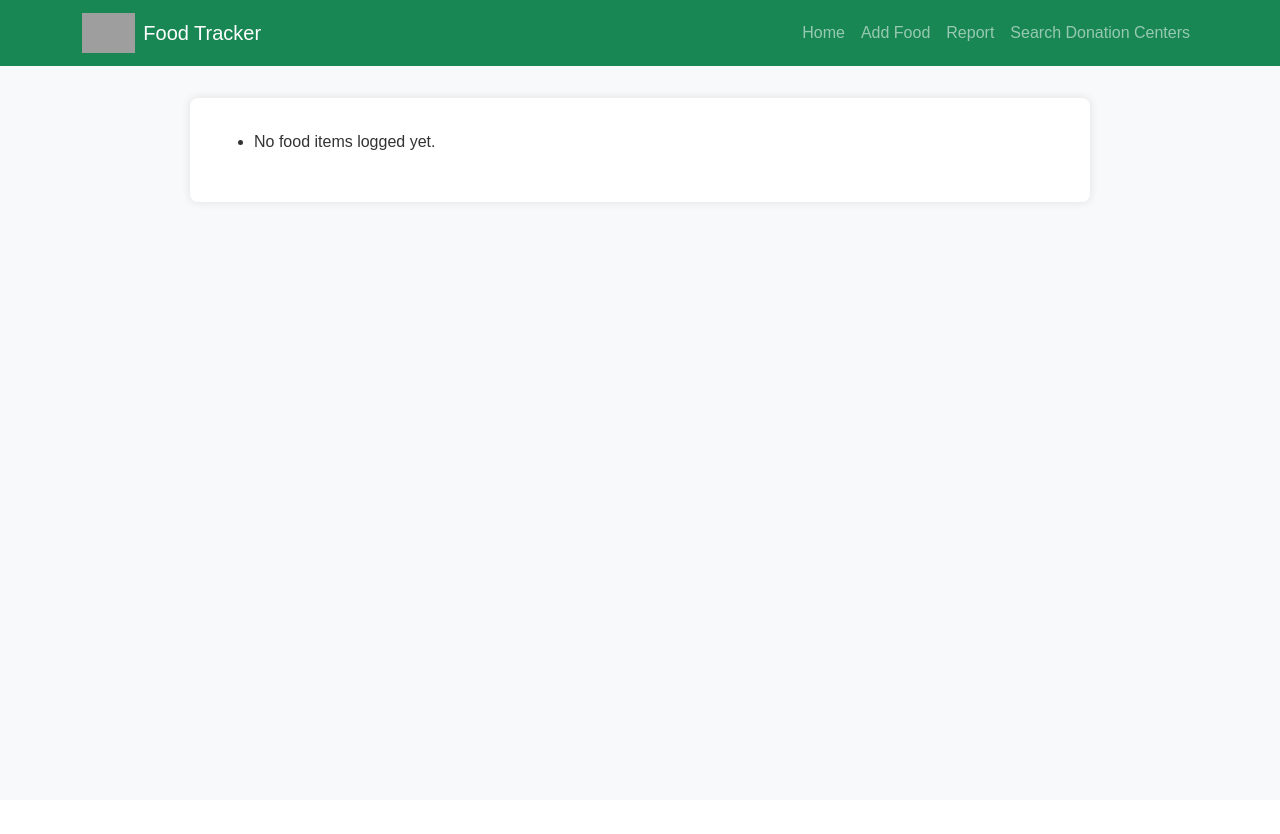
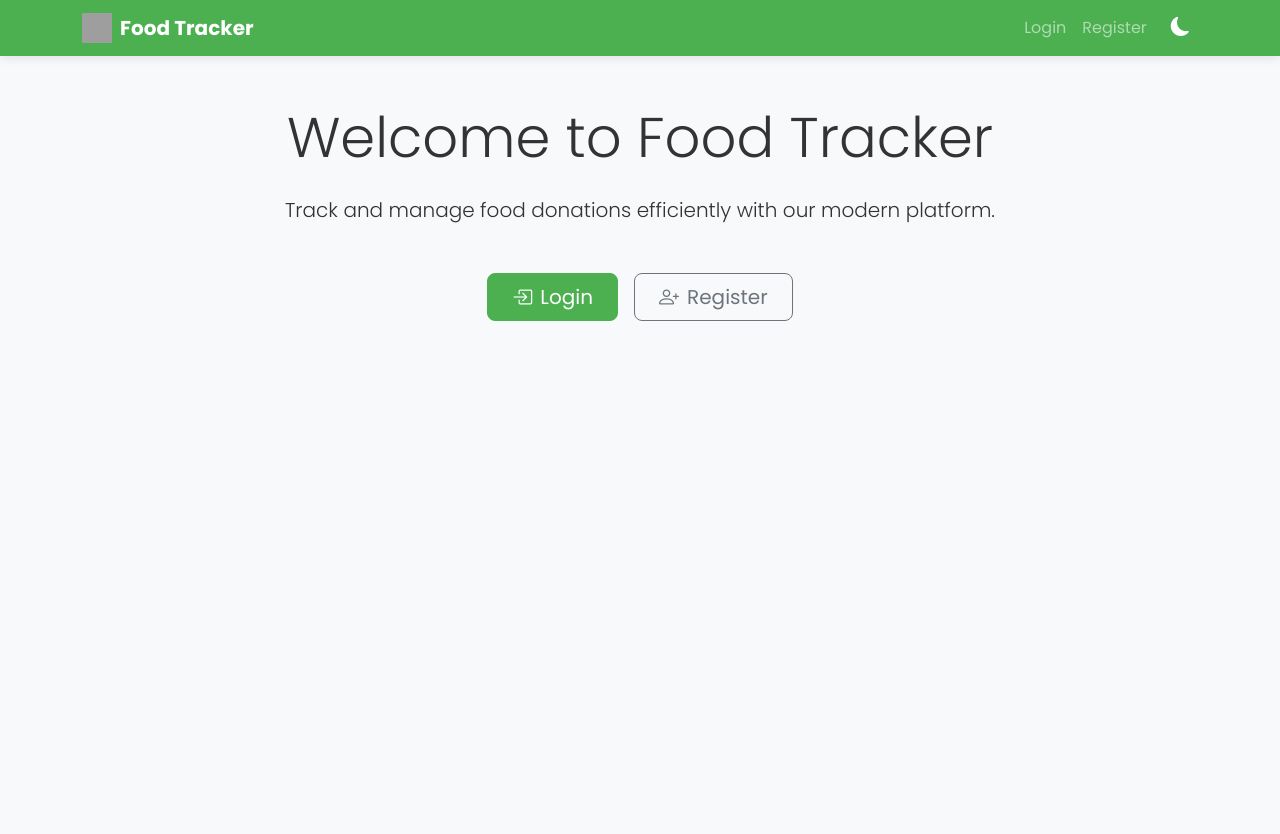
Before and after one commit to rvgonzales0426/FOOD_TRACKER, a Django app: page / in a window 1280 px wide. Before the commit the page ends 205 px from the top, so only its background shows below. Run offline with Django 5.2, Linux system fonts and the light colour scheme; data that the repository does not hold is empty; grey boxes are pictures that could not be loaded.

Commit message:
Initial commit of food_tracker project

```diff
--- /dev/null
+++ b/desktop.ini
@@ -0,0 +1,4 @@
+[ViewState]
+Mode=
+Vid=
+FolderType=Generic
--- /dev/null
+++ b/track/static/track/css/style.css
@@ -0,0 +1,108 @@
+/* Check if this file exists and contains the new styles */
+:root {
+  --primary: #4CAF50;
+  --primary-dark: #388E3C;
+  --accent: #FF5722;
+  --text: #333333;
+  --text-light: #757575;
+  --background: #f8f9fa;
+  --card-bg: #ffffff;
+  --border: #e0e0e0;
+  --shadow: rgba(0, 0, 0, 0.1);
+  --font-main: 'Poppins', sans-serif;
+}
+
+[data-bs-theme="dark"] {
+  --primary: #66BB6A;
+  --primary-dark: #43A047;
+  --accent: #FF7043;
+  --text: #f0f0f0;
+  --text-light: #b0b0b0;
+  --background: #121212;
+  --card-bg: #1e1e1e;
+  --border: #333333;
+  --shadow: rgba(0, 0, 0, 0.3);
+}
+
+body {
+  font-family: var(--font-main);
+  background: var(--background);
+  margin: 0;
+  padding: 0;
+  color: var(--text);
+  transition: all 0.3s ease;
+}
+
+header {
+  background-color: var(--primary);
+  box-shadow: 0 2px 10px var(--shadow);
+}
+
+.navbar-dark {
+  background-color: var(--primary);
+}
+
+.navbar-brand img {
+  width: 30px;
+  height: 30px;
+}
+
+main {
+  min-height: calc(100vh - 70px);
+}
+
+.card {
+  border-radius: 0.5rem;
+  border: 1px solid var(--border);
+  background-color: var(--card-bg);
+  transition: all 0.3s ease;
+}
+
+.btn-primary {
+  background-color: var(--primary);
+  border-color: var(--primary);
+}
+
+.btn-primary:hover {
+  background-color: var(--primary-dark);
+  border-color: var(--primary-dark);
+}
+
+.theme-toggle {
+  color: white;
+  background: transparent;
+  border: none;
+  font-size: 1.2rem;
+}
+
+.theme-toggle:hover {
+  color: rgba(255, 255, 255, 0.8);
+}
+
+/* Form styling */
+.form-control {
+  border: 1px solid var(--border);
+  border-radius: 0.375rem;
+  padding: 0.5rem 0.75rem;
+  background-color: var(--card-bg);
+  color: var(--text);
+}
+
+.form-control:focus {
+  border-color: var(--primary);
+  box-shadow: 0 0 0 0.25rem rgba(76, 175, 80, 0.25);
+}
+
+/* Table styling */
+.table {
+  color: var(--text);
+}
+
+[data-bs-theme="dark"] .table {
+  color: var(--text);
+}
+
+[data-bs-theme="dark"] .table-light {
+  background-color: #2d2d2d;
+  color: var(--text);
+}
--- a/track/templates/track/base.html
+++ b/track/templates/track/base.html
@@ -1,52 +1,25 @@
+{% load static %}
 <!DOCTYPE html>
-<html lang="en">
+<html lang="en" data-bs-theme="light">
   <head>
     <meta charset="UTF-8" />
     <meta name="viewport" content="width=device-width, initial-scale=1" />
     <title>{% block title %}Food Tracker{% endblock %}</title>
+    <!-- Google Fonts -->
+    <link href="https://fonts.googleapis.com/css2?family=Poppins:wght@300;400;500;600;700&display=swap" rel="stylesheet">
     <!-- Bootstrap 5 CSS CDN -->
-    <link
-      href="https://cdn.jsdelivr.net/npm/bootstrap@5.3.0/dist/css/bootstrap.min.css"
-      rel="stylesheet"
-    />
-    <style>
-      body {
-        font-family: Arial, sans-serif;
-        background: #f8f9fa; /* light background */
-        margin: 0;
-        padding: 0;
-        color: #333;
-      }
-      header {
-        background-color: #198754; /* Bootstrap green */
-      }
-      main {
-        padding: 2rem;
-        max-width: 900px;
-        margin: 2rem auto;
-        background: white;
-        border-radius: 0.5rem;
-        box-shadow: 0 0 10px rgba(0, 0, 0, 0.1);
-      }
-      .navbar-brand img {
-        height: 40px;
-        width: auto;
-      }
-    </style>
+    <link href="https://cdn.jsdelivr.net/npm/bootstrap@5.3.0/dist/css/bootstrap.min.css" rel="stylesheet" />
+    <!-- Bootstrap Icons -->
+    <link rel="stylesheet" href="https://cdn.jsdelivr.net/npm/bootstrap-icons@1.11.0/font/bootstrap-icons.css">
+    <link rel="stylesheet" href="{% static 'track/css/style.css' %}" />
   </head>
   <body>
     <header>
       <nav class="navbar navbar-expand-lg navbar-dark">
         <div class="container">
-          <a
-            class="navbar-brand d-flex align-items-center"
-            href="{% url 'home' %}"
-          >
-            <img
-              src="https://cdn-icons-png.flaticon.com/512/1046/1046857.png"
-              alt="Food Tracker Logo"
-            />
-            <span class="ms-2">Food Tracker</span>
+          <a class="navbar-brand d-flex align-items-center" href="{% if user.is_authenticated %}{% url 'home' %}{% else %}{% url 'landing' %}{% endif %}">
+            <img src="https://cdn-icons-png.flaticon.com/512/1046/1046857.png" alt="Food Tracker Logo" width="30" height="30" />
+            <span class="ms-2 fw-bold">Food Tracker</span>
           </a>
           <button
             class="navbar-toggler"
@@ -61,6 +34,7 @@
           </button>
           <div class="collapse navbar-collapse" id="navbarNav">
             <ul class="navbar-nav ms-auto">
+              {% if user.is_authenticated %}
                 <li class="nav-item">
                   <a class="nav-link" href="{% url 'home' %}">Home</a>
                 </li>
@@ -71,11 +45,25 @@
                   <a class="nav-link" href="{% url 'report' %}">Report</a>
                 </li>
                 <li class="nav-item">
-                <a class="nav-link" href="{% url 'search_donation_centers' %}"
-                  >Search Donation Centers</a
-                >
+                  <a class="nav-link" href="{% url 'search_donation_centers' %}">Search Donation Centers</a>
                 </li>
+                <li class="nav-item">
+                  <a class="nav-link" href="{% url 'logout' %}">Logout</a>
+                </li>
+              {% else %}
+                <li class="nav-item">
+                  <a class="nav-link" href="{% url 'login' %}">Login</a>
+                </li>
+                <li class="nav-item">
+                  <a class="nav-link" href="{% url 'register' %}">Register</a>
+                </li>
+              {% endif %}
             </ul>
+          </div>
+          <div class="d-flex align-items-center">
+            <button class="btn btn-sm ms-2 theme-toggle" id="theme-toggle">
+              <i class="bi bi-moon-fill"></i>
+            </button>
           </div>
         </div>
       </nav>
@@ -84,5 +72,32 @@
 
     <!-- Bootstrap 5 JS Bundle CDN -->
     <script src="https://cdn.jsdelivr.net/npm/bootstrap@5.3.0/dist/js/bootstrap.bundle.min.js"></script>
+    <script>
+      // Dark mode toggle functionality
+      document.addEventListener('DOMContentLoaded', function() {
+        const themeToggle = document.getElementById('theme-toggle');
+        const htmlElement = document.documentElement;
+        const icon = themeToggle.querySelector('i');
+
+        themeToggle.addEventListener('click', function() {
+          if (htmlElement.getAttribute('data-bs-theme') === 'light') {
+            htmlElement.setAttribute('data-bs-theme', 'dark');
+            icon.classList.replace('bi-moon-fill', 'bi-sun-fill');
+            localStorage.setItem('theme', 'dark');
+          } else {
+            htmlElement.setAttribute('data-bs-theme', 'light');
+            icon.classList.replace('bi-sun-fill', 'bi-moon-fill');
+            localStorage.setItem('theme', 'light');
+          }
+        });
+
+        // Check for saved theme preference
+        const savedTheme = localStorage.getItem('theme');
+        if (savedTheme === 'dark') {
+          htmlElement.setAttribute('data-bs-theme', 'dark');
+          icon.classList.replace('bi-moon-fill', 'bi-sun-fill');
+        }
+      });
+    </script>
   </body>
 </html>
--- a/track/templates/track/home.html
+++ b/track/templates/track/home.html
@@ -1,10 +1,118 @@
-{% extends "track/base.html" %} {% block title %}Home - Food Tracker{%endblock%}
+{% extends "track/base.html" %}
+{% block title %}Home - Food Tracker{% endblock %}
 {% block content %}
-<ul>
-  {% for item in items %}
-  <li>{{ item.name }} - {{ item.quantity }} - {{ item.category }}</li>
-  {% empty %}
-  <li class="empty-message">No food items logged yet.</li>
-  {% endfor %}
-</ul>
+<div class="container">
+  <!-- Dashboard Summary -->
+  <div class="row mb-4">
+    <div class="col-md-4">
+      <div class="card border-0 shadow-sm mb-3">
+        <div class="card-body text-center">
+          <i class="bi bi-box-seam fs-1 text-primary mb-2"></i>
+          <h5 class="card-title">Total Items</h5>
+          <p class="card-text fs-2 fw-bold">{{ items.count }}</p>
+        </div>
+      </div>
+    </div>
+    <div class="col-md-4">
+      <div class="card border-0 shadow-sm mb-3">
+        <div class="card-body text-center">
+          <i class="bi bi-recycle fs-1 text-success mb-2"></i>
+          <h5 class="card-title">Surplus Food</h5>
+          <p class="card-text fs-2 fw-bold">{{ surplus_percentage|floatformat:1 }}%</p>
+        </div>
+      </div>
+    </div>
+    <div class="col-md-4">
+      <div class="card border-0 shadow-sm mb-3">
+        <div class="card-body text-center">
+          <i class="bi bi-graph-up fs-1 text-info mb-2"></i>
+          <h5 class="card-title">Total Quantity</h5>
+          <p class="card-text fs-2 fw-bold">{{ surplus_quantity|add:non_surplus_quantity }}</p>
+        </div>
+      </div>
+    </div>
+  </div>
+
+  <!-- Food Items List -->
+  <div class="card border-0 shadow-sm">
+    <div class="card-header bg-transparent d-flex justify-content-between align-items-center">
+      <h5 class="mb-0">Food Items</h5>
+      <a href="{% url 'add_food' %}" class="btn btn-sm btn-primary">
+        <i class="bi bi-plus-lg"></i> Add Item
+      </a>
+    </div>
+    <div class="card-body p-0">
+      <div class="table-responsive">
+        <table class="table table-hover mb-0">
+          <thead class="table-light">
+            <tr>
+              <th>Name</th>
+              <th>Quantity</th>
+              <th>Category</th>
+              <th>Status</th>
+              <th>Actions</th>
+            </tr>
+          </thead>
+          <tbody>
+            {% for item in items %}
+            <tr>
+              <td>{{ item.name }}</td>
+              <td>{{ item.quantity }} {{ item.quantity_unit }}</td>
+              <td><span class="badge bg-secondary">{{ item.category }}</span></td>
+              <td>
+                {% if item.is_surplus %}
+                <span class="badge bg-warning">Surplus</span>
+                {% else %}
+                <span class="badge bg-success">Regular</span>
+                {% endif %}
+              </td>
+              <td>
+                <a href="{% url 'pickup_confirm' item.id %}" class="btn btn-sm btn-outline-primary">
+                  <i class="bi bi-box-arrow-right"></i> Pick up
+                </a>
+              </td>
+            </tr>
+            {% empty %}
+            <tr>
+              <td colspan="5" class="text-center py-4">
+                <i class="bi bi-inbox fs-1 text-muted"></i>
+                <p class="mt-2">No food items logged yet.</p>
+                <a href="{% url 'add_food' %}" class="btn btn-primary">Add Your First Item</a>
+              </td>
+            </tr>
+            {% endfor %}
+          </tbody>
+        </table>
+      </div>
+    </div>
+  </div>
+</div>
+
+<script>
+  // Dark mode toggle functionality
+  document.addEventListener('DOMContentLoaded', function() {
+    const themeToggle = document.getElementById('theme-toggle');
+    const htmlElement = document.documentElement;
+    const icon = themeToggle.querySelector('i');
+
+    themeToggle.addEventListener('click', function() {
+      if (htmlElement.getAttribute('data-bs-theme') === 'light') {
+        htmlElement.setAttribute('data-bs-theme', 'dark');
+        icon.classList.replace('bi-moon-fill', 'bi-sun-fill');
+        localStorage.setItem('theme', 'dark');
+      } else {
+        htmlElement.setAttribute('data-bs-theme', 'light');
+        icon.classList.replace('bi-sun-fill', 'bi-moon-fill');
+        localStorage.setItem('theme', 'light');
+      }
+    });
+
+    // Check for saved theme preference
+    const savedTheme = localStorage.getItem('theme');
+    if (savedTheme === 'dark') {
+      htmlElement.setAttribute('data-bs-theme', 'dark');
+      icon.classList.replace('bi-moon-fill', 'bi-sun-fill');
+    }
+  });
+</script>
 {% endblock %}
--- /dev/null
+++ b/track/templates/track/landing.html
@@ -0,0 +1,22 @@
+{% extends "track/base.html" %}
+{% block title %}Welcome - Food Tracker{% endblock %}
+
+{% block content %}
+<div class="container mt-5">
+  <div class="row justify-content-center">
+    <div class="col-md-8 text-center">
+      <h1 class="display-4 mb-4">Welcome to Food Tracker</h1>
+      <p class="lead mb-5">Track and manage food donations efficiently with our modern platform.</p>
+
+      <div class="d-grid gap-3 d-md-flex justify-content-md-center">
+        <a href="{% url 'login' %}" class="btn btn-primary btn-lg px-4">
+          <i class="bi bi-box-arrow-in-right me-2"></i>Login
+        </a>
+        <a href="{% url 'register' %}" class="btn btn-outline-secondary btn-lg px-4">
+          <i class="bi bi-person-plus me-2"></i>Register
+        </a>
+      </div>
+    </div>
+  </div>
+</div>
+{% endblock %}
--- a/track/urls.py
+++ b/track/urls.py
@@ -2,8 +2,14 @@ from django.urls import path
 from . import views
 
 urlpatterns = [
-    path('', views.home, name='home'),
+    path('', views.landing, name='landing'),
+    path('home/', views.home, name='home'),
     path('add/', views.add_food, name='add_food'),
     path('report/', views.report, name='report'),
     path('search-donation-centers/', views.search_donation_centers, name='search_donation_centers'),
+    path('pickup/<int:food_id>/', views.pickup_food, name='pickup_food'),
+    path('pickup-confirm/<int:food_id>/', views.pickup_confirm, name='pickup_confirm'),
+    path('login/', views.login_view, name='login'),
+    path('logout/', views.logout_view, name='logout'),
+    path('register/', views.register_view, name='register'),
 ]
--- a/track/views.py
+++ b/track/views.py
@@ -1,17 +1,65 @@
-from django.shortcuts import render, redirect
-from .models import FoodItem
-from .forms import FoodItemForm
-from django.db.models import Count, Sum
-import django.db.models as models
-from django.shortcuts import render
+from django.shortcuts import render, redirect, get_object_or_404
 from .models import FoodItem, DonationCenter
-from .forms import FoodItemForm, DonationCenterSearchForm
+from .forms import FoodItemForm, DonationCenterSearchForm, CustomUserCreationForm
+from django.db.models import Count, Sum, Q
+from django.http import HttpResponseNotAllowed
 import math
+from django.contrib.auth import authenticate, login, logout
+from django.contrib.auth.decorators import login_required
+from django.contrib import messages
 
+@login_required(login_url='landing')
 def home(request):
     items = FoodItem.objects.all().order_by('-created_at')
-    return render(request, 'track/home.html', {'items': items})
+    total_quantity = FoodItem.objects.aggregate(Sum('quantity'))['quantity__sum'] or 0
+    surplus_quantity = FoodItem.objects.filter(is_surplus=True).aggregate(Sum('quantity'))['quantity__sum'] or 0
+    non_surplus_quantity = FoodItem.objects.filter(is_surplus=False).aggregate(Sum('quantity'))['quantity__sum'] or 0
+    surplus_percentage = (surplus_quantity / total_quantity * 100) if total_quantity else 0
 
+    return render(request, 'track/home.html', {
+        'items': items,
+        'surplus_quantity': surplus_quantity,
+        'non_surplus_quantity': non_surplus_quantity,
+        'surplus_percentage': surplus_percentage,
+    })
+
+def landing(request):
+    if request.user.is_authenticated:
+        return redirect('home')
+    return render(request, 'track/landing.html')
+
+def login_view(request):
+    if request.user.is_authenticated:
+        return redirect('home')
+    if request.method == 'POST':
+        username = request.POST.get('username')
+        password = request.POST.get('password')
+        user = authenticate(request, username=username, password=password)
+        if user is not None:
+            login(request, user)
+            return redirect('home')
+        else:
+            messages.error(request, 'Invalid username or password')
+    return render(request, 'track/login.html')
+
+def logout_view(request):
+    logout(request)
+    return redirect('landing')
+
+def register_view(request):
+    if request.user.is_authenticated:
+        return redirect('home')
+    if request.method == 'POST':
+        form = CustomUserCreationForm(request.POST)
+        if form.is_valid():
+            form.save()
+            messages.success(request, 'Registration successful. You can now log in.')
+            return redirect('login')
+    else:
+        form = CustomUserCreationForm()
+    return render(request, 'track/register.html', {'form': form})
+
+@login_required(login_url='landing')
 def add_food(request):
     if request.method == 'POST':
         form = FoodItemForm(request.POST)
@@ -22,9 +70,10 @@ def add_food(request):
         form = FoodItemForm()
     return render(request, 'track/add_food.html', {'form': form})
 
+@login_required(login_url='landing')
 def report(request):
     total_items = FoodItem.objects.count()
-    total_quantity = FoodItem.objects.aggregate(Sum('quantity'))['quantity__sum']
+    total_quantity = FoodItem.objects.aggregate(Sum('quantity'))['quantity__sum'] or 0
     category_count = FoodItem.objects.values('category').annotate(count=Count('id'))
 
     surplus_quantity = FoodItem.objects.filter(is_surplus=True).aggregate(Sum('quantity'))['quantity__sum'] or 0
@@ -40,8 +89,21 @@ def report(request):
         'surplus_percentage': surplus_percentage,
     })
 
+@login_required(login_url='landing')
+def pickup_confirm(request, food_id):
+    food_item = get_object_or_404(FoodItem, id=food_id)
+    if request.method == 'POST':
+        # Confirm pickup, delete the food item
+        food_item.delete()
+        return redirect('home')
+    return render(request, 'track/pickup_confirm.html', {'food_item': food_item})
+
+@login_required(login_url='landing')
+def pickup_food(request, food_id):
+    # Redirect to pickup_confirm page
+    return redirect('pickup_confirm', food_id=food_id)
+
 def haversine(lat1, lon1, lat2, lon2):
-    # Calculate the great circle distance between two points on the earth (specified in decimal degrees)
     R = 6371  # Radius of earth in kilometers
     phi1 = math.radians(lat1)
     phi2 = math.radians(lat2)
@@ -51,6 +113,7 @@ def haversine(lat1, lon1, lat2, lon2):
     c = 2 * math.atan2(math.sqrt(a), math.sqrt(1 - a))
     return R * c
 
+@login_required(login_url='landing')
 def search_donation_centers(request):
     results = None
     if request.method == 'POST':
@@ -59,7 +122,7 @@ def search_donation_centers(request):
             query = form.cleaned_data.get('query', '').strip()
             if query:
                 results = DonationCenter.objects.filter(
-                    models.Q(name__icontains=query) | models.Q(location__icontains=query)
+                    Q(name__icontains=query) | Q(location__icontains=query)
                 )
             else:
                 results = []
--- /dev/null
+++ b/yourproject/settings.py
@@ -0,0 +1,5 @@
+STATIC_URL = '/static/'
+
+STATICFILES_DIRS = [
+    BASE_DIR / "static",
+]
```
Also changed, not shown: RUNNING_INSTRUCTIONS.txt (added, +33 -0 lines), food_track/settings.py (+9 -4 lines), track/forms.py (+19 -2 lines), track/models.py (+12 -11 lines), track/templates/track/add_food.html (+10 -2 lines), track/templates/track/login.html (added, +41 -0 lines), track/templates/track/pickup_confirm.html (added, +21 -0 lines), track/templates/track/register.html (added, +35 -0 lines), track/migrations/0003_fooditem_donation_center.py (added), track/migrations/0004_alter_fooditem_donation_center_and_more.py (added), 1 other file. Lines whose indentation alone changed are shown as unchanged.
